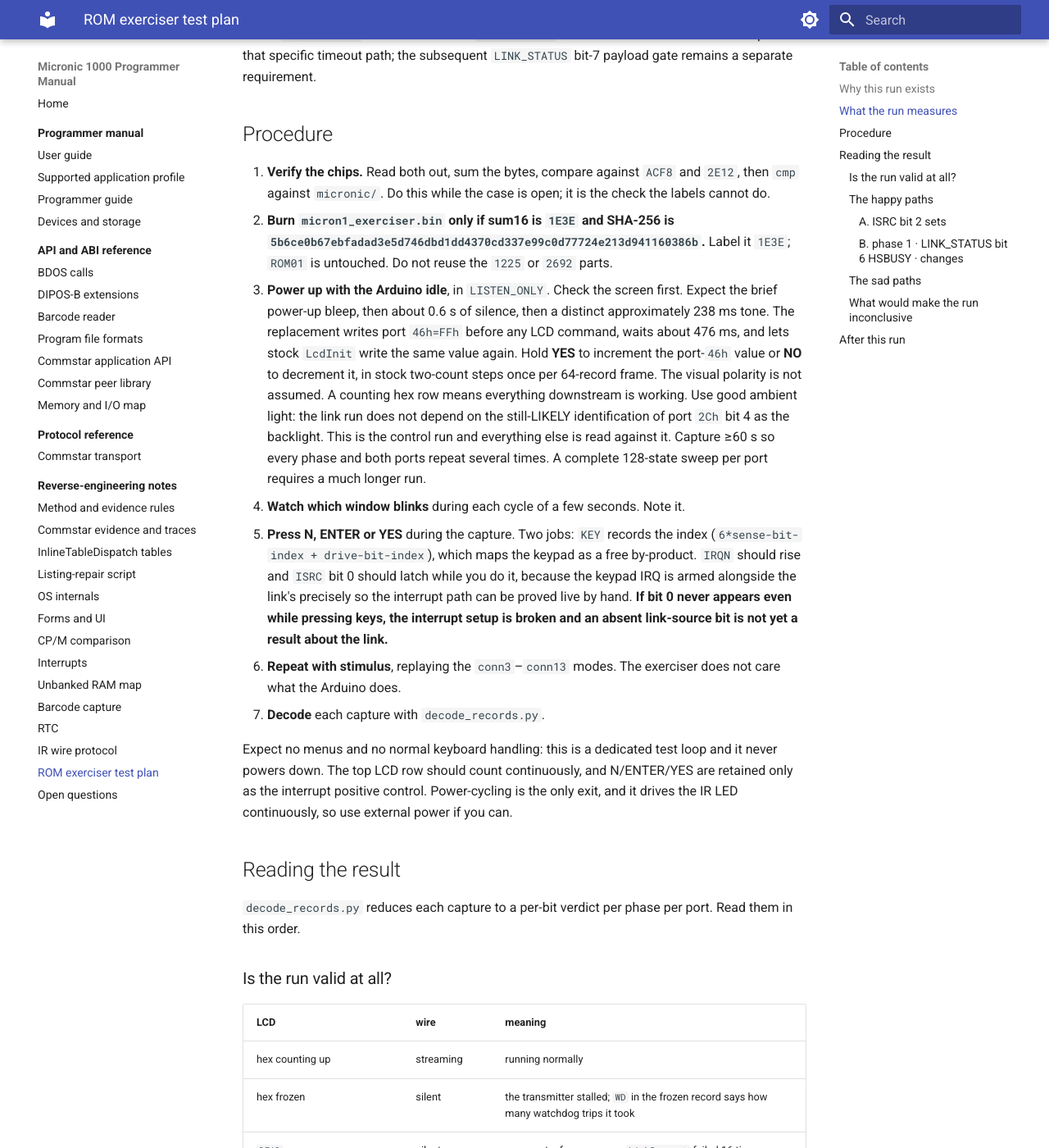
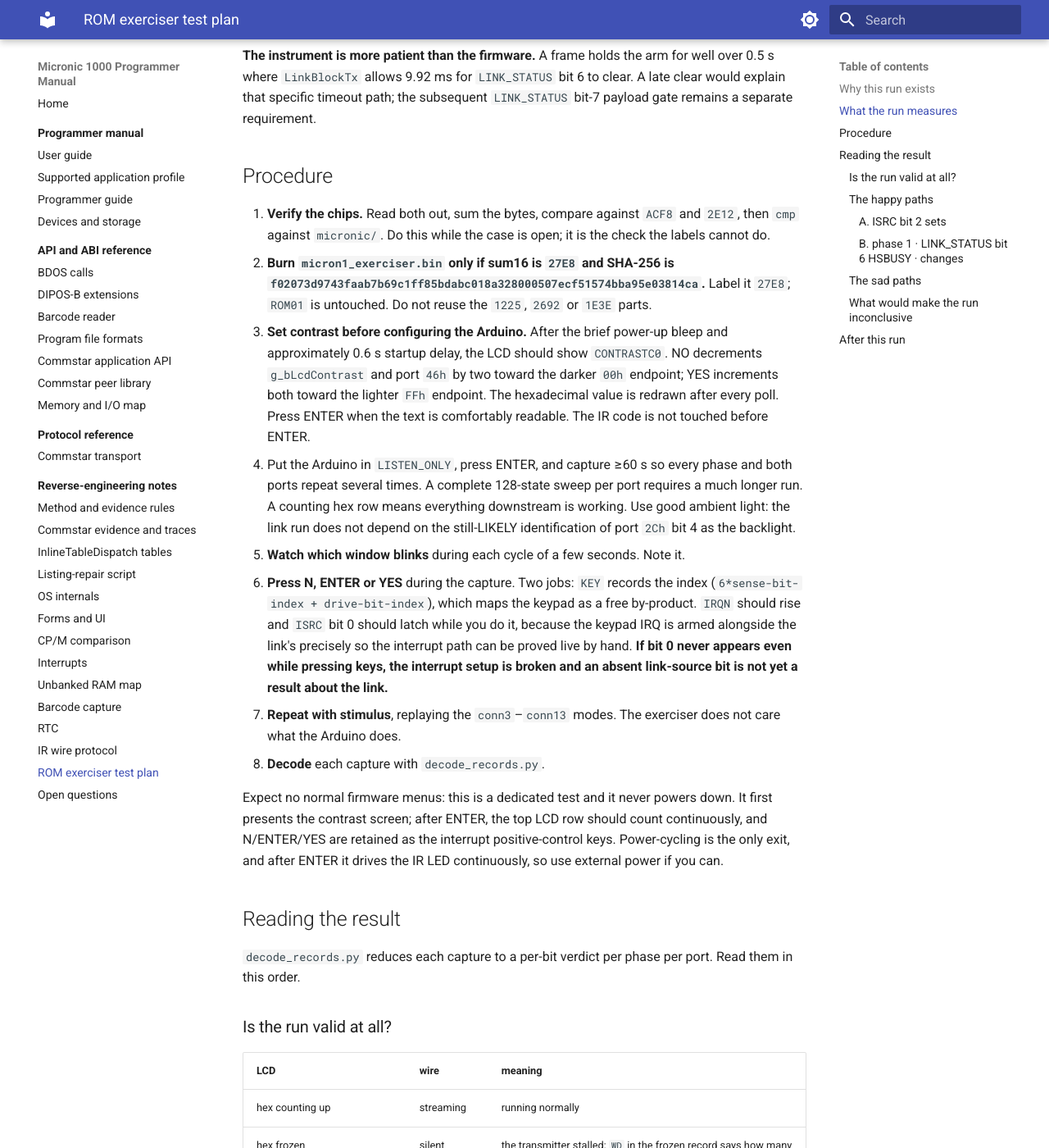
Before and after one commit to philpem/micronic1000, an MkDocs documentation site: the page built from doc/re-notes/exerciser-test-plan.md, in a window 1280 px wide and 1400 px high, scrolled down 2117 px. Shown: the whole window at 82% size. Built offline with MkDocs 1.6.1 and Material for MkDocs 9.7.7, drawn with Linux system fonts in a browser that asks for light colours; some of the changed text lies outside the part shown.

Commit message:
analysis: add pre-link contrast setup screen

```diff
--- a/doc/re-notes/exerciser-test-plan.md
+++ b/doc/re-notes/exerciser-test-plan.md
@@ -1,10 +1,12 @@
 # ROM exerciser — test plan
 
-> **Do not burn or reinstall sum16 `1225` or `2692`.** The verified `1225`
+> **Do not burn or reinstall sum16 `1225`, `2692` or `1E3E`.** The verified `1225`
 > run produced a constant buzz and uniformly black LCD. The verified `2692`
 > run produced only the expected brief power-up bleep but remained uniformly
 > black; its transposed keypad coordinates made YES/NO ineffective. The
-> replacement described below is sum16 `1E3E`.
+> verified `1E3E` run produced both beeps and a uniformly clear LCD, confirming
+> that stock `LcdInit` returned and that port `46h=FFh` is the light endpoint.
+> The replacement described below is sum16 `27E8`.
 
 The plan for the next patched-ROM run: what is being measured, what each
 outcome means, and what to do next in either direction. The tool itself is
@@ -92,24 +94,24 @@
 0. **Verify the chips.** Read both out, sum the bytes, compare against `ACF8`
    and `2E12`, then `cmp` against `micronic/`. Do this while the case is open;
    it is the check the labels cannot do.
-1. **Burn `micron1_exerciser.bin` only if sum16 is `1E3E` and SHA-256 is
-   `5b6ce0b67ebfadad3e5d746dbd1dd4370cd337e99c0d77724e213d941160386b`.**
-   Label it `1E3E`; `ROM01` is untouched. Do not reuse the `1225` or `2692`
-   parts.
-2. **Power up with the Arduino idle**, in `LISTEN_ONLY`. Check the screen
-   first. Expect the brief power-up bleep, then about 0.6 s of silence, then a
-   distinct approximately 238 ms tone. The replacement writes port `46h=FFh`
-   before any LCD command, waits about 476 ms, and lets stock `LcdInit` write
-   the same value again. Hold **YES** to increment the port-`46h` value or
-   **NO** to decrement it, in stock two-count steps once per 64-record frame.
-   The visual polarity is not assumed. A counting hex row means everything
+1. **Burn `micron1_exerciser.bin` only if sum16 is `27E8` and SHA-256 is
+   `f02073d9743faab7b69c1ff85bdabc018a328000507ecf51574bba95e03814ca`.**
+   Label it `27E8`; `ROM01` is untouched. Do not reuse the `1225`, `2692` or
+   `1E3E` parts.
+2. **Set contrast before configuring the Arduino.** After the brief power-up
+   bleep and approximately 0.6 s startup delay, the LCD should show
+   `CONTRASTC0`. NO decrements `g_bLcdContrast` and port `46h` by two toward the
+   darker `00h` endpoint; YES increments both toward the lighter `FFh`
+   endpoint. The hexadecimal value is redrawn after every poll. Press ENTER
+   when the text is comfortably readable. The IR code is not touched before
+   ENTER.
+3. Put the Arduino in `LISTEN_ONLY`, press ENTER, and capture ≥60 s so every
+   phase and both ports repeat several times. A complete 128-state sweep per
+   port requires a much longer run. A counting hex row means everything
    downstream is working. Use good ambient light: the link run does not depend
    on the still-LIKELY identification of port `2Ch` bit 4 as the backlight.
-   This is the control run and everything else is read against it. Capture
-   ≥60 s so every phase and both ports repeat several times. A complete
-   128-state sweep per port requires a much longer run.
-3. **Watch which window blinks** during each cycle of a few seconds. Note it.
-4. **Press N, ENTER or YES** during the capture. Two jobs: `KEY` records the
+4. **Watch which window blinks** during each cycle of a few seconds. Note it.
+5. **Press N, ENTER or YES** during the capture. Two jobs: `KEY` records the
    index (`6*sense-bit-index + drive-bit-index`), which maps the keypad as a
    free by-product. `IRQN` should
    rise and `ISRC` bit 0 should latch while you do it, because the keypad IRQ
@@ -117,15 +119,15 @@
    proved live by hand. **If bit 0 never appears even while pressing keys,
    the interrupt setup is broken and an absent link-source bit is not yet a
    result about the link.**
-5. **Repeat with stimulus**, replaying the `conn3`–`conn13` modes. The
+6. **Repeat with stimulus**, replaying the `conn3`–`conn13` modes. The
    exerciser does not care what the Arduino does.
-6. **Decode** each capture with `decode_records.py`.
+7. **Decode** each capture with `decode_records.py`.
 
-Expect no menus and no normal keyboard handling: this is a dedicated test
-loop and it never powers down. The top LCD row should count continuously, and
-N/ENTER/YES are retained only as the interrupt positive control. Power-cycling
-is the only exit, and it drives the IR LED continuously, so use external power
-if you can.
+Expect no normal firmware menus: this is a dedicated test and it never powers
+down. It first presents the contrast screen; after ENTER, the top LCD row
+should count continuously, and N/ENTER/YES are retained as the interrupt
+positive-control keys. Power-cycling is the only exit, and after ENTER it
+drives the IR LED continuously, so use external power if you can.
 
 ## Reading the result
 
@@ -139,14 +141,12 @@
 | hex counting up | streaming | running normally |
 | hex frozen | silent | the transmitter stalled; `WD` in the frozen record says how many watchdog trips it took |
 | `DEAD` | silent | never got a frame open — `LinkPresent` failed 16 times running |
-| blank | silent | ran far enough to clear the display, then stopped before the first record |
-| dark, no deliberate post-LCD tone | unknown | execution did not return through stock `LcdInit` |
-| dark, deliberate post-LCD tone heard | check Arduino | stock `LcdInit` returned; look for the `A5 5A 0D 80 80` preamble |
+| `CONTRASTxx` | silent | contrast setup; use NO/YES, then ENTER |
+| contrast text frozen but keys inert | silent | keypad scanner or matrix mapping failed; IR has not started |
+| contrast text disappears after ENTER | check wire | ENTER was accepted and link startup began |
 
-The deliberate approximately 238 ms `SOUND=0Bh` tone occurs only after the
-complete stock initializer returns. It follows the shorter power-up bleep
-already observed with `2692`. The screen and tone together separate more
-failure modes than either alone.
+The `1E3E` run's second beep already proved that stock `LcdInit` returns, so
+the new candidate spends that ROM space on an interactive screen instead.
 
 Davison's 1998 monitor uses the same LCD ports and overlapping controller
 values, and writes port `46h` before its first HD61830 command. This candidate
```
Also changed, not shown: analysis/rom_exerciser/README.md (+52 -61 lines), doc/research/TASKS.md (+47 -29 lines), 3 other files.
